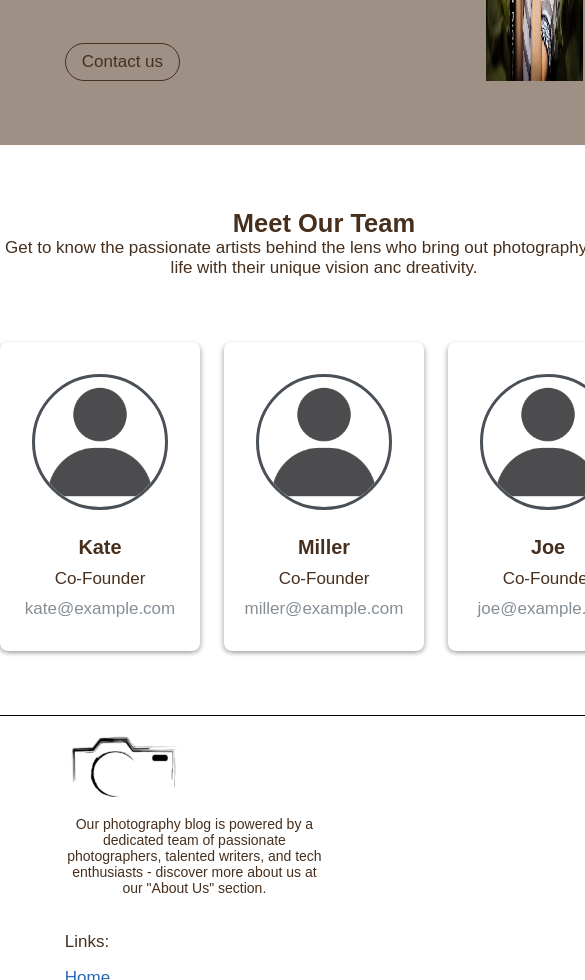
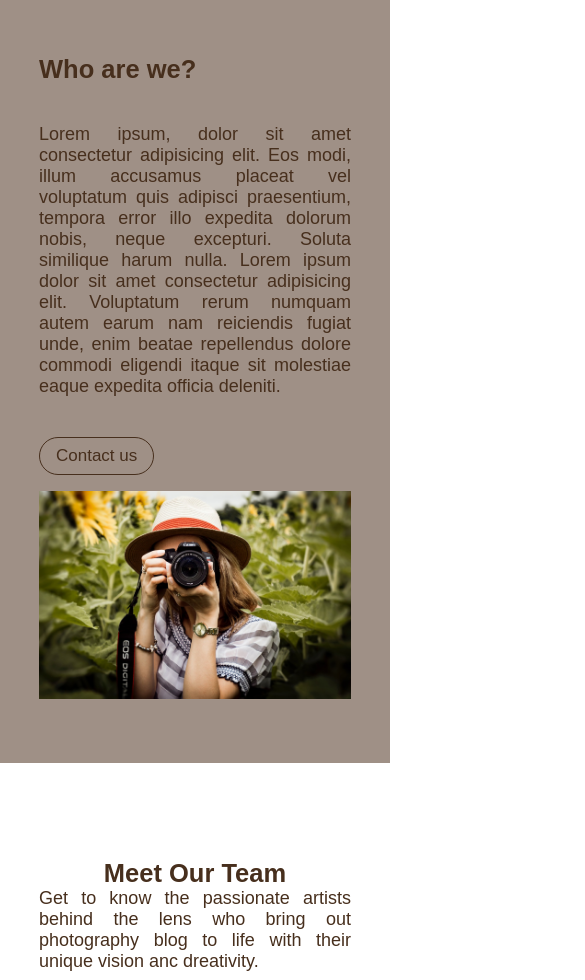
Before and after one commit to Jovan02/Web_kurs_2024, a plain HTML site: page Domaci3/about.html in a window 390 px wide. Shown: the part 1020-2000 px from the top of the page, 585 px wide, since content can reach past the window. Drawn offline with Linux system fonts and the light colour scheme.

Commit message:
Responsive about

```diff
--- a/Domaci3/about.html
+++ b/Domaci3/about.html
@@ -50,9 +50,9 @@
                 <img class="img" src="./images/photographer.jpeg" alt="photo-2" />
             </div>
 
-            <div class="team-row">
+            <div class="team-row padding-team-row">
                 <h2>Meet Our Team</h2>
-                <p>Get to know the passionate artists behind the lens who bring out photography blog to life with their unique vision anc dreativity.</p>
+                <p class="text">Get to know the passionate artists behind the lens who bring out photography blog to life with their unique vision anc dreativity.</p>
                 <div class="card-container">
                     <div class="card">
                         <img class="profile-img" src="./images/profile.png" alt="person-1" />
--- a/Domaci3/styles/about.css
+++ b/Domaci3/styles/about.css
@@ -143,6 +143,7 @@ h1 {
     display: flex;
     flex-direction: row;
     justify-content: center;
+    flex-wrap: wrap;
     gap: 24px;
 }
 
@@ -233,3 +234,84 @@ h1 {
 .footer .copyright {
     padding: 18px 10%;
 }
+
+@media only screen and (max-width: 700px) {
+
+    /* Header and Footer */
+    .container .nav {
+        display: flex;
+        flex-direction: column;
+        align-items: center;
+    }
+
+    .container .nav img {
+        margin-bottom: 16px;
+    }
+
+    .container .nav ul li {
+        margin: 0;
+        display: block;
+        text-align: center;
+        margin-bottom: 8px;
+    }
+
+    .footer div {
+        display: flex;
+        flex-direction: column;
+        align-items: center;
+    }
+
+    .footer .footer-logo p {
+        text-align: center;
+    }
+
+    .footer .footer-col {
+        margin-bottom: 20px;
+        height: 100%;
+        display: flex;
+        flex-direction: column;
+        align-items: center;
+    }
+
+    .footer .footer-col p {
+        margin-bottom: 16px;
+    }
+
+    .footer .footer-col i {
+        margin-right: 0;
+        margin-bottom: 8px;
+    }
+
+    /* Main area */
+
+    .main {
+        width: 100vw;
+    }
+
+    .row {
+        display: flex;
+        flex-direction: column;
+        justify-content: center;
+        gap: 16px;
+    }
+
+    .img {
+        width: 80vw;
+    }
+
+    .first-row-text, .second-row-text {
+        gap: 8px;
+
+    }
+
+    .text {
+        text-align: justify;
+        word-break: normal;
+    }
+
+    .padding-team-row {
+        padding: 32px 10%;
+    }
+
+
+}
```
